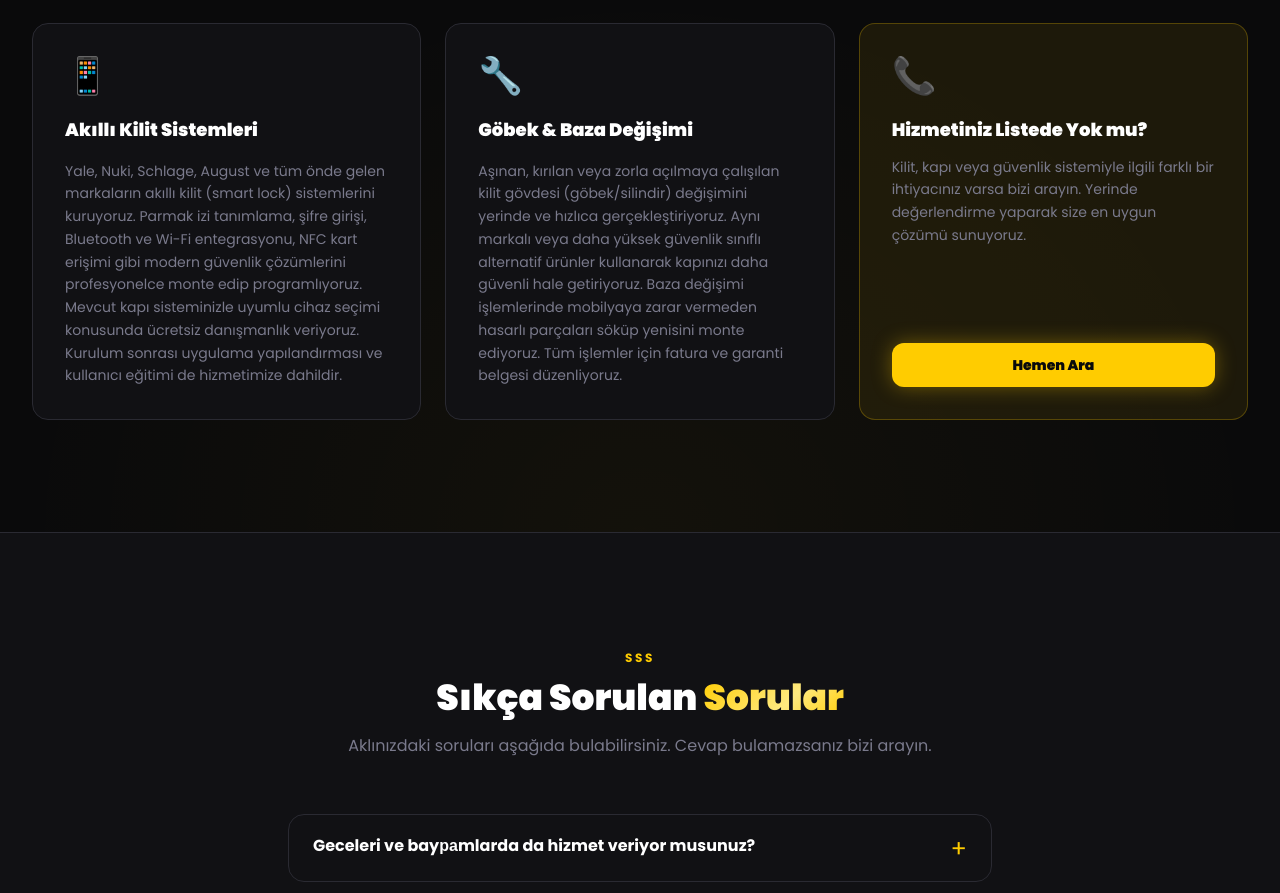
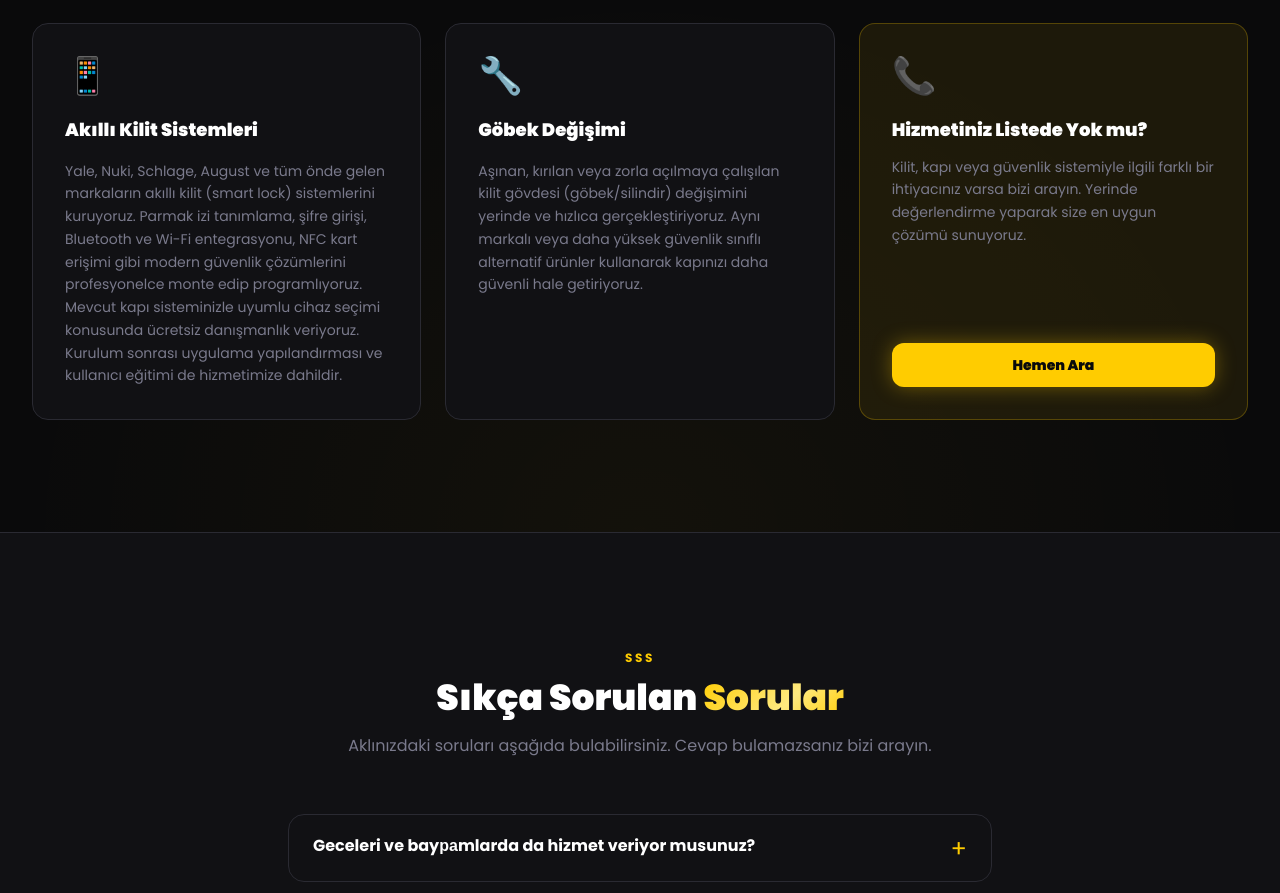
Before and after one commit to waringocth/demir-key, a Next.js app: page / in a window 1280 px wide. Shown: the part 2729-3622 px from the top of the page. Built offline with nearby package versions, Linux system fonts and the light colour scheme.

Commit message:
Google Tag Manager (GTM-NRPKGL78) resmi Next.js paketiyle eklendi

```diff
--- a/app/layout.tsx
+++ b/app/layout.tsx
@@ -4,6 +4,7 @@ import "./globals.css";
 import Header from "@/components/Header";
 import Footer from "@/components/Footer";
 import FABButtons from "@/components/FABButtons";
+import { GoogleTagManager } from "@next/third-parties/google";
 
 const poppins = Poppins({
   subsets: ["latin"],
@@ -62,6 +63,7 @@ export default function RootLayout({
   return (
     <html lang="tr" className={`${poppins.variable} scroll-smooth`}>
       <body suppressHydrationWarning className="font-[family-name:var(--font-poppins)] bg-bg text-text antialiased flex flex-col min-h-screen relative z-10">
+        <GoogleTagManager gtmId="GTM-NRPKGL78" />
         <Header />
         <main className="flex-grow relative z-10">{children}</main>
         <Footer />
--- a/app/page.tsx
+++ b/app/page.tsx
@@ -50,8 +50,8 @@ const SERVICES = [
   },
   {
     emoji: "🔧",
-    title: "Göbek & Baza Değişimi",
-    desc: "Aşınan, kırılan veya zorla açılmaya çalışılan kilit gövdesi (göbek/silindir) değişimini yerinde ve hızlıca gerçekleştiriyoruz. Aynı markalı veya daha yüksek güvenlik sınıflı alternatif ürünler kullanarak kapınızı daha güvenli hale getiriyoruz. Baza değişimi işlemlerinde mobilyaya zarar vermeden hasarlı parçaları söküp yenisini monte ediyoruz. Tüm işlemler için fatura ve garanti belgesi düzenliyoruz.",
+    title: "Göbek Değişimi",
+    desc: "Aşınan, kırılan veya zorla açılmaya çalışılan kilit gövdesi (göbek/silindir) değişimini yerinde ve hızlıca gerçekleştiriyoruz. Aynı markalı veya daha yüksek güvenlik sınıflı alternatif ürünler kullanarak kapınızı daha güvenli hale getiriyoruz.",
   },
 ];
 
--- a/package.json
+++ b/package.json
@@ -9,6 +9,7 @@
     "lint": "eslint"
   },
   "dependencies": {
+    "@next/third-parties": "^16.2.3",
     "clsx": "^2.1.1",
     "framer-motion": "^12.38.0",
     "lucide-react": "^1.8.0",
```
Also changed, not shown: 1 other file (tests, documents, lock files or other folders).
